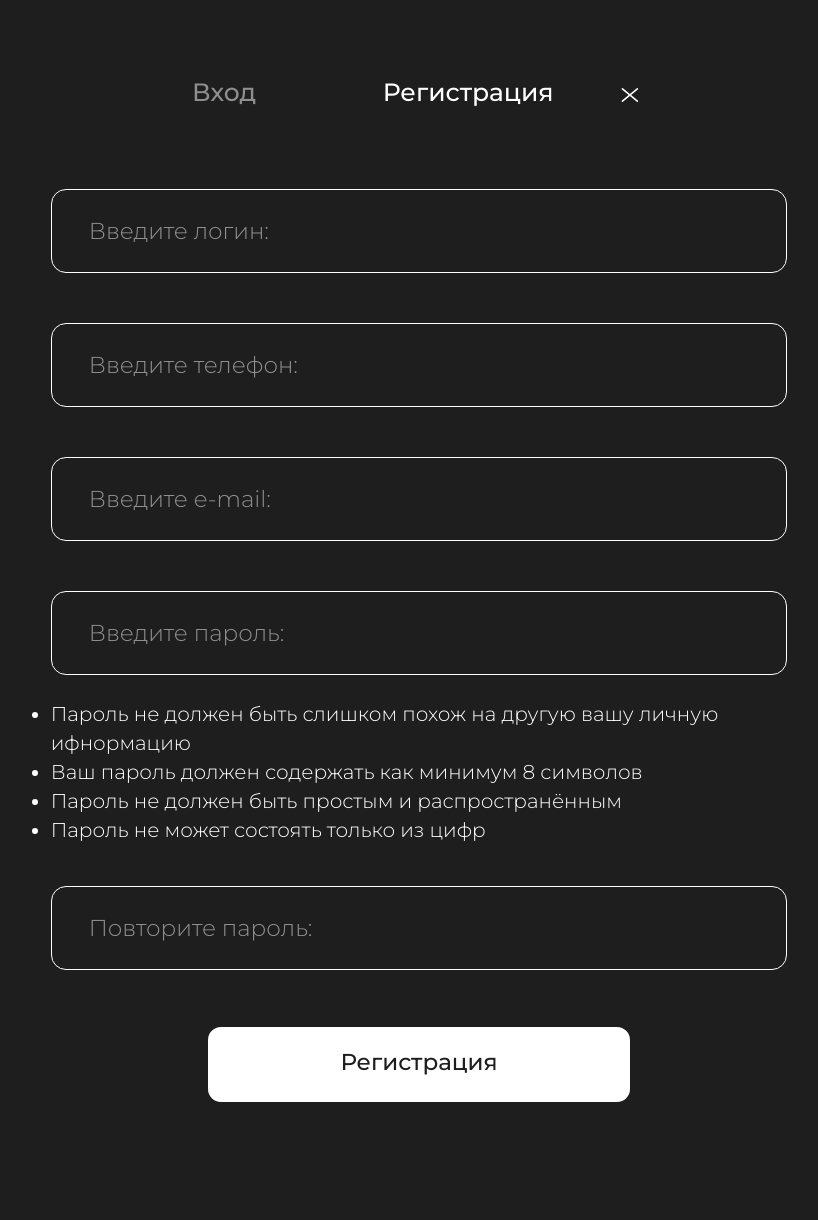
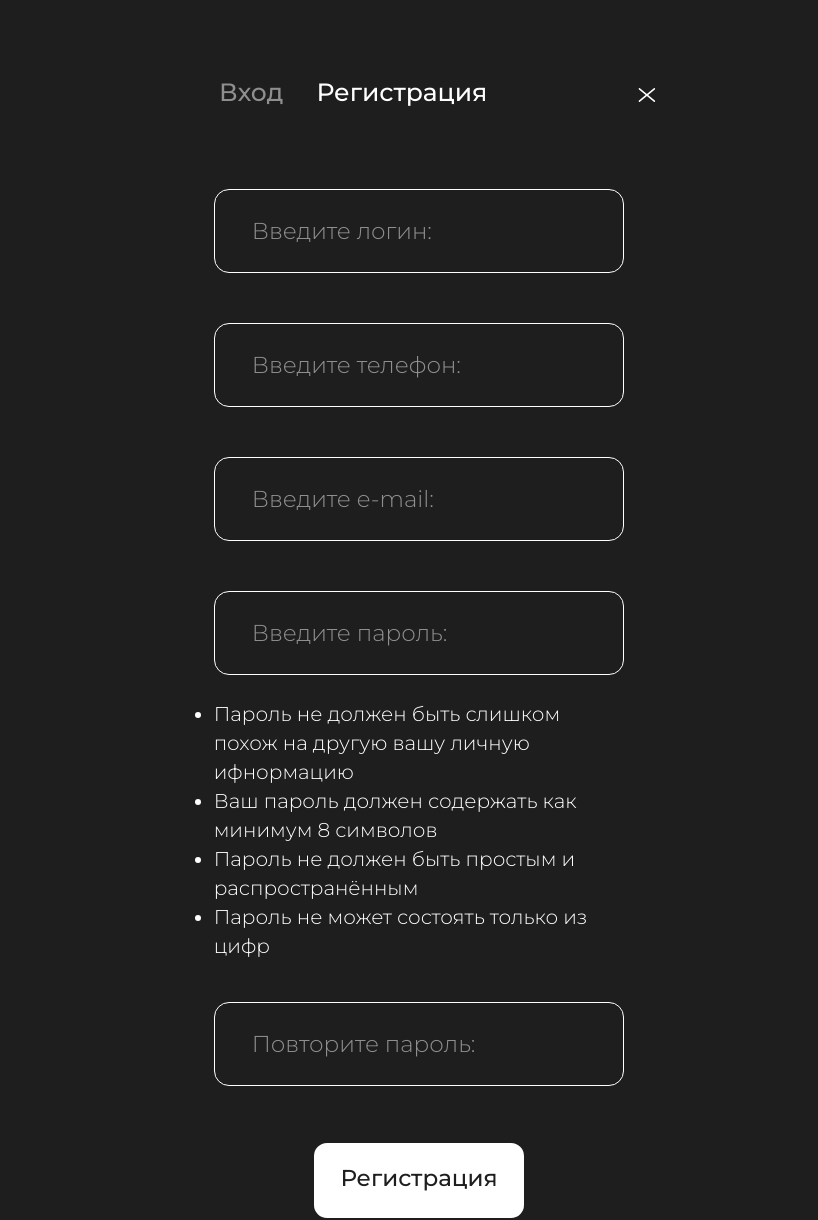
Before and after one commit to Nick-Fernandezz/bagama_fullstack, a Django app: page /singup/ in a window 1280 px wide. Shown: the whole page, without its empty margins (221-1039 px from the left). Before the commit the page ends 1102 px from the top, so only its background shows below. Run offline with Django 4.2, Linux system fonts and the light colour scheme.

Commit message:
adaptation shop system

```diff
--- a/shop/static/shop/css/index.css
+++ b/shop/static/shop/css/index.css
@@ -134,7 +134,7 @@
         width: 100%;
     }
     .progress-product {
-        font-size: 50px;
+        font-size: 10vw;
     }
     .btn-back {
         width: 100%;
--- a/shop/static/shop/css/singupuser.css
+++ b/shop/static/shop/css/singupuser.css
@@ -14,7 +14,7 @@
 
 body {
     background: #1E1E1E;
-
+    overflow-x: hidden;
 }
 
 .main-container {
@@ -23,6 +23,7 @@ body {
     justify-content: center;
     align-items: center;
     align-content: center;
+    overflow-x: hidden;
 }
 
 
@@ -114,7 +115,7 @@ form {
 }
 
 .menu {
-    margin-left: 70px;
+
     margin-bottom: 50px;
     display: flex;
     align-items: center;
@@ -135,11 +136,10 @@ form {
 
 .login-btn:nth-child(2) a {
     color: #FFFFFF;
-    margin-left: 90px;
 }
 
 .close-btn {
-    margin-left: 20px;
+    margin-left: 120px;
 }
 
 .close-btn:hover {
@@ -156,6 +156,11 @@ form {
     color: #FFFFFF;
 }
 
+.string {
+    width: -100px;
+}
+
+
 @media (max-width: 576px) {
     .norm_password {
         font-size: 15px;
@@ -164,4 +169,7 @@ form {
     .login-btn:nth-child(2) a {
         margin-left: 55px;
     }
+    .submit-btn {
+        margin-bottom: 7vw;
+    }
 }
--- a/shop/templates/shop/about.html
+++ b/shop/templates/shop/about.html
@@ -43,7 +43,7 @@
             <h4>11</h4>
             <h5>лет на рынке</h5>
         </div>
-        <div class="col-md-2 col-12 clients">
+        <div class="col-md-3 col-12 clients">
             <h4>2000+</h4>
             <h5>довольных покупателей</h5>
         </div>
--- a/shop/templates/shop/singupuser.html
+++ b/shop/templates/shop/singupuser.html
@@ -16,14 +16,14 @@
 
         <form method="post">
             {% csrf_token %}
-            <div class="menu">
-                <div class="col-md-1 col login-btn">
+            <div class="menu" style="margin-left: 110px;">
+                <div class="col-lg-1 col-md-2 col-1 login-btn">
                     <a href="{% url 'loginuser' %}">Вход</a>
                 </div>
-                <div class="col-md-3 col login-btn">
+                <div class="col-lg-2 col-2 col-3 login-btn">
                     <a href="{% url 'singupuser' %}">Регистрация</a>
                 </div>
-                <div class="col-md-1 col close-btn">
+                <div class="col-lg-1 col-md-2 col-4 close-btn">
                     <a href="{% url 'indexpage' %}">
                         <img src="{% static 'shop/images/close-nav-bar.svg' %}" width="30" height="30">
                     </a>
@@ -44,35 +44,47 @@
                 </div>
             {% endfor %} -->
             <div class="row justify-content-center">
-                <div class='col-md-7 col-11 input-block'>
+                <div class='col-lg-4 col-md-6 col-7 input-block'>
                     <input type="text" id="id_username" name="username" placeholder=" " maxlength="50" minlength="2" required>
                     <label for="id_username">Введите логин:</label>
                 </div>
-                <div class='col-md-7 col-11 input-block'>
+                <div class="string">
+                </div>
+                <div class='col-lg-4 col-md-6 col-7 input-block'>
                     <input type="tel" id="id_phonenumber" name="phonenumber" placeholder=" " required>
                     <label for="id_phonenumber">Введите телефон:</label>
                 </div>
-                <div class='col-md-7 col-11 input-block'>
+                <div class="string">
+                </div>
+                <div class='col-lg-4 col-md-6 col-7 input-block'>
                     <input type="email" id="id_email" name="email" placeholder=" " maxlength="100" minlength="2" required>
                     <label for="id_email">Введите e-mail:</label>
                 </div>
-                <div class='col-md-7 col-11 input-block'>
+                <div class="string">
+                </div>
+                <div class='col-lg-4 col-md-6 col-7 input-block'>
                     <input type="password" name="password1" placeholder=" " required="" id="id_password1">
                     <label for="id_password1">Введите пароль:</label>
                 </div>
-                <ul class="col-md-7 col-11 norm_password">
+                <div class="string">
+                </div>
+                <ul class="col-lg-4 col-md-6 col-7 norm_password">
                     <li>Пароль не должен быть слишком похож на другую вашу личную ифнормацию </li>
                     <li>Ваш пароль должен содержать как минимум 8 символов</li>
                     <li>Пароль не должен быть простым и распространённым</li>
                     <li>Пароль не может состоять только из цифр</li>
                 </ul>
-                <div class='col-md-7 col-11 input-block'>
+                <div class="string">
+                </div>
+                <div class='col-lg-4 col-md-6 col-7 input-block'>
                     <input type="password" name="password2" placeholder=" " required="" id="id_password2">
                     <label for="id_password2">Повторите пароль:</label>
                 </div>
+                <div class="string">
+                </div>
             </div>
 
-            <button class="col-md-4 col-6 submit-btn" type="submit">Регистрация</button>
+            <button class="col-lg-2 col-md-4 col-6 submit-btn" type="submit">Регистрация</button>
         </form>
 
     </div>
```
Also changed, not shown: shop/static/shop/css/about.css (+12 -3 lines), shop/static/shop/css/categories.css (+29 -4 lines), shop/static/shop/css/loginuser.css (+10 -0 lines), shop/static/shop/css/products.css (+13 -2 lines), shop/templates/shop/categories.html (+7 -5 lines), shop/templates/shop/loginuser.html (+15 -9 lines), db.sqlite3.
